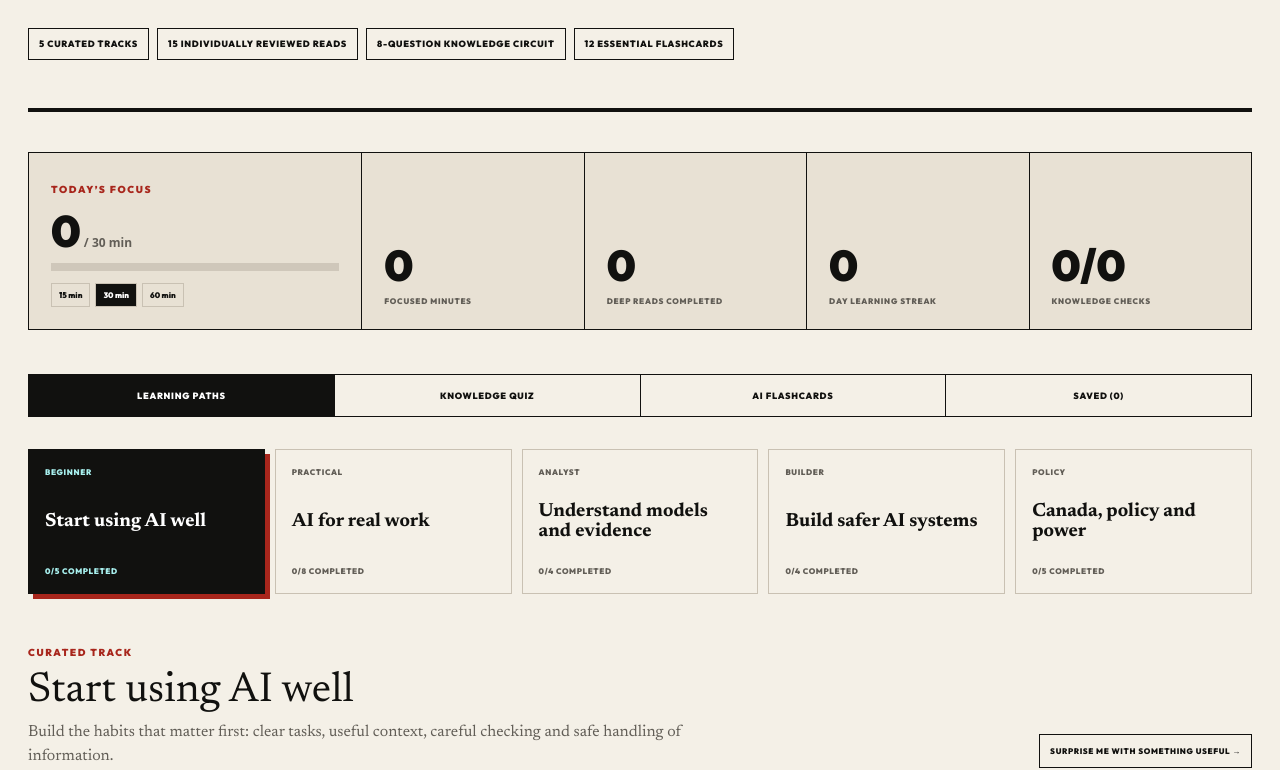
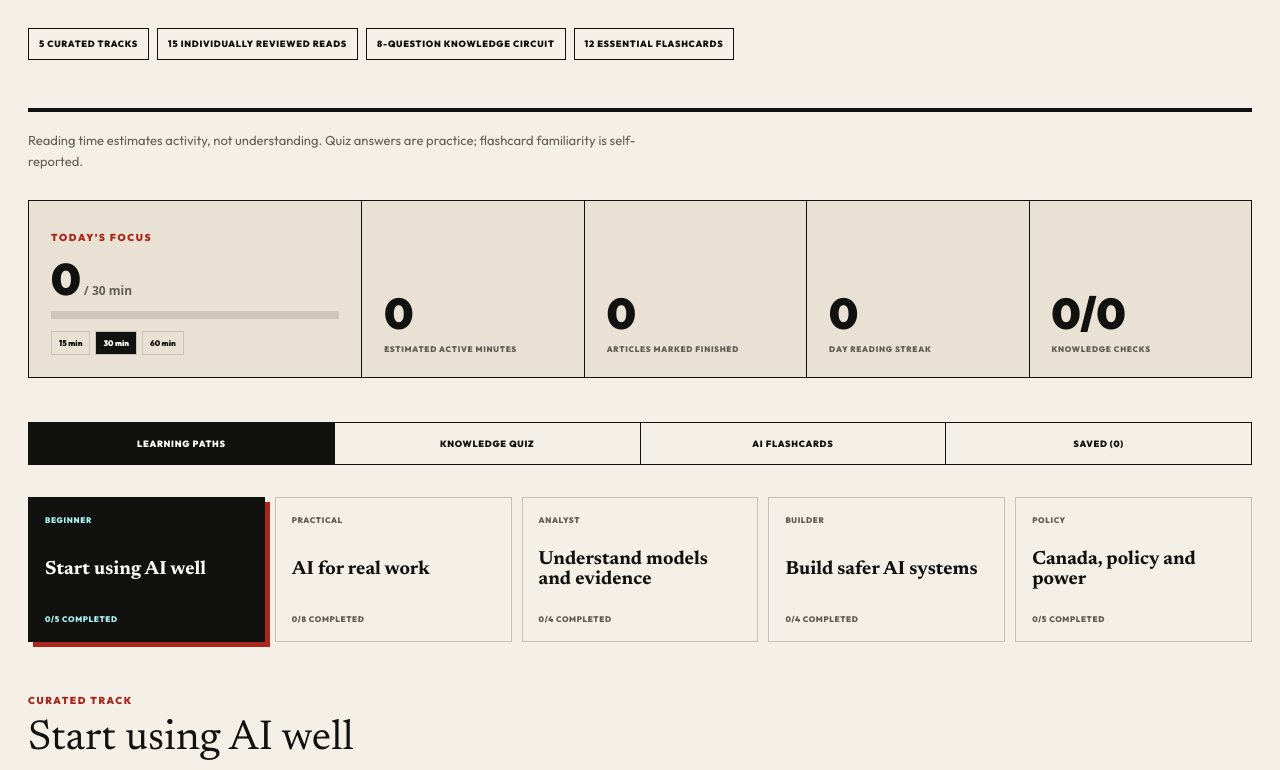
Before and after one commit to EvanR12345/ainew-ca, a Next.js app: page /learn in a window 1280 px wide. Shown: the part 540-1310 px from the top of the page. Built offline with nearby package versions, Linux system fonts and the light colour scheme.

Commit message:
Audit fundamental AdSense readiness and repair learning follow-ups

```diff
--- a/app/learning-lab.tsx
+++ b/app/learning-lab.tsx
@@ -1,6 +1,7 @@
 "use client";
 
 import Link from "next/link";
+import quizQuestions from "./lib/learning-questions.json";
 import { useEffect, useMemo, useState } from "react";
 import { ArticleCard } from "./article-card";
 import { LEARNING_EVENT, QUIZ_PROGRESS_KEY, SAVED_ARTICLES_KEY } from "./learning-actions";
@@ -31,16 +32,6 @@ type LabTab = "paths" | "quiz" | "flashcards" | "saved";
 const DAILY_GOAL_KEY = "ainew-daily-goal-v1";
 const MASTERED_CARDS_KEY = "ainew-mastered-cards-v1";
 
-const quizQuestions = [
-  { id: "evidence", question: "What is the strongest way to judge an AI tool for real work?", options: ["Use the vendor’s best demo", "Test it on your own tasks with a baseline", "Choose the model with the longest name"], correct: 1, explanation: "A local test against the current workflow reveals quality, time, review effort and failure patterns that a polished demo cannot.", slug: "intermediate-compare-ai-answers-evaluation-scorecard" },
-  { id: "privacy", question: "What should happen before private files enter an AI workflow?", options: ["Check permissions, retention and necessity", "Rename every file", "Paste everything and delete the chat later"], correct: 0, explanation: "Access, retention, sensitivity and purpose should be clear before data is shared with any model or connected tool.", slug: "beginner-use-ai-safely-files-email-private-data" },
-  { id: "rag", question: "What makes retrieval-augmented generation useful?", options: ["It always trains a new model", "It retrieves relevant evidence before generation", "It removes the need for citations"], correct: 1, explanation: "RAG selects relevant source material at answer time so the output can be grounded and checked.", slug: "retrieval-augmented-generation-guide" },
-  { id: "agents", question: "Where should high-impact AI agents keep a human involved?", options: ["Only after an incident", "At meaningful approval and override points", "Nowhere once the prototype works"], correct: 1, explanation: "Human review matters where actions affect money, rights, safety, sensitive data or irreversible systems.", slug: "advanced-human-in-the-loop-ai-agent-workflow" },
-  { id: "prompts", question: "What improves a prompt more reliably than a magic phrase?", options: ["More exclamation marks", "Clear context, task, constraints and examples", "Asking the model to be perfect"], correct: 1, explanation: "Useful prompts explain the job, relevant context, constraints, output shape and how the answer will be checked.", slug: "beginner-ai-prompts-without-magic-words" },
-  { id: "benchmarks", question: "Why can a benchmark leader still disappoint in production?", options: ["Benchmarks test fixed conditions, not every real workflow", "Benchmarks never use numbers", "Production models cannot read text"], correct: 0, explanation: "Real deployments add changing data, tools, permissions, latency, cost and ambiguous user behaviour.", slug: "ai-benchmarks-reality-gap" },
-  { id: "hallucination", question: "What is the safest response to a fluent factual answer?", options: ["Trust the tone", "Verify important claims against sources", "Ask it to sound more certain"], correct: 1, explanation: "Confidence and fluency are not evidence. Important factual claims should remain traceable to reliable sources.", slug: "intermediate-repeatable-ai-research-writing-workflow" },
-  { id: "procurement", question: "What should an AI procurement contract preserve?", options: ["A permanent dependency on one model", "Data, evaluation records and the ability to switch", "Only the launch price"], correct: 1, explanation: "Organizations need access to their records, tests and workflow logic so they can audit results and change providers.", slug: "ontario-public-sector-ai-procurement" },
-];
 
 const flashcards = [
   { id: "llm", term: "Large language model", definition: "A model trained to predict and generate language from patterns in large datasets; it does not automatically know whether a claim is true." },
@@ -88,6 +79,7 @@ function readingStreak(history: ReadingHistory) {
 }
 
 export function LearningLab({ articles, tracks }: { articles: ArticleCardData[]; tracks: LearningTrack[] }) {
+  const [storageNotice, setStorageNotice] = useState("");
   const [tab, setTab] = useState<LabTab>("paths");
   const [activeTrackId, setActiveTrackId] = useState(tracks[0]?.id ?? "");
   const [history, setHistory] = useState<ReadingHistory>({});
@@ -106,7 +98,7 @@ export function LearningLab({ articles, tracks }: { articles: ArticleCardData[];
       setSavedSlugs(readJson<string[]>(SAVED_ARTICLES_KEY, []));
       setQuizProgress(readJson<QuizProgress>(QUIZ_PROGRESS_KEY, {}));
       setMastered(readJson<string[]>(MASTERED_CARDS_KEY, []));
-      const savedGoal = Number(window.localStorage.getItem(DAILY_GOAL_KEY));
+      const savedGoal = readJson<number>(DAILY_GOAL_KEY, 30);
       if ([15, 30, 60].includes(savedGoal)) setGoal(savedGoal);
     };
     refresh();
@@ -139,23 +131,33 @@ export function LearningLab({ articles, tracks }: { articles: ArticleCardData[];
     .filter((article) => (history[article.slug]?.seconds ?? 0) > 20 && !history[article.slug]?.completed)
     .sort((a, b) => (history[b.slug]?.lastVisited ?? "").localeCompare(history[a.slug]?.lastVisited ?? ""))
     .slice(0, 4);
-  const surpriseArticle = articles.find((article) => !history[article.slug]?.completed) ?? articles[0];
+  const surpriseArticle = articles.find((article) => !history[article.slug]?.completed);
   const currentQuiz = quizQuestions[quizIndex % quizQuestions.length];
   const currentCard = flashcards[cardIndex % flashcards.length];
 
+  function saveLocal(key: string, value: string) {
+    try {
+      window.localStorage.setItem(key, value);
+      setStorageNotice("");
+      window.dispatchEvent(new CustomEvent(LEARNING_EVENT));
+    } catch {
+      setStorageNotice("Your browser blocked saving. Changes work for this visit but may not be remembered.");
+    }
+  }
+
   const changeGoal = (minutes: number) => {
     setGoal(minutes);
-    window.localStorage.setItem(DAILY_GOAL_KEY, String(minutes));
+    saveLocal(DAILY_GOAL_KEY, String(minutes));
   };
 
   const answerQuiz = (index: number) => {
     if (quizAnswer !== null) return;
     setQuizAnswer(index);
-    const progress = readJson<QuizProgress>(QUIZ_PROGRESS_KEY, {});
+    const progress = { ...quizProgress };
     const key = `lab-${currentQuiz.id}`;
     const current = progress[key] ?? { attempts: 0, correct: 0, lastAnswered: "" };
     progress[key] = { attempts: current.attempts + 1, correct: current.correct + Number(index === currentQuiz.correct), lastAnswered: new Date().toISOString() };
-    window.localStorage.setItem(QUIZ_PROGRESS_KEY, JSON.stringify(progress));
+    saveLocal(QUIZ_PROGRESS_KEY, JSON.stringify(progress));
     setQuizProgress(progress);
   };
 
@@ -167,13 +169,15 @@ export function LearningLab({ articles, tracks }: { articles: ArticleCardData[];
   const markMastered = () => {
     const next = [...new Set([...mastered, currentCard.id])];
     setMastered(next);
-    window.localStorage.setItem(MASTERED_CARDS_KEY, JSON.stringify(next));
+    saveLocal(MASTERED_CARDS_KEY, JSON.stringify(next));
     setRevealed(false);
     setCardIndex((index) => (index + 1) % flashcards.length);
   };
 
   return (
     <div className="learningLab">
+      <p className="relatedNote">Reading time estimates activity, not understanding. Quiz answers are practice; flashcard familiarity is self-reported.</p>
+      {storageNotice && <p role="status">{storageNotice}</p>}
       <section className="learningDashboard" aria-label="Your learning dashboard">
         <div className="goalPanel">
           <span className="eyebrow">TODAY’S FOCUS</span>
@@ -183,9 +187,9 @@ export function LearningLab({ articles, tracks }: { articles: ArticleCardData[];
             {[15, 30, 60].map((minutes) => <button type="button" className={goal === minutes ? "active" : ""} key={minutes} onClick={() => changeGoal(minutes)}>{minutes} min</button>)}
           </div>
         </div>
-        <div className="learningMetric"><strong>{stats.totalMinutes}</strong><span>focused minutes</span></div>
-        <div className="learningMetric"><strong>{stats.completed}</strong><span>deep reads completed</span></div>
-        <div className="learningMetric"><strong>{stats.streak}</strong><span>day learning streak</span></div>
+        <div className="learningMetric"><strong>{stats.totalMinutes}</strong><span>estimated active minutes</span></div>
+        <div className="learningMetric"><strong>{stats.completed}</strong><span>articles marked finished</span></div>
+        <div className="learningMetric"><strong>{stats.streak}</strong><span>day reading streak</span></div>
         <div className="learningMetric"><strong>{stats.quizCorrect}/{stats.quizAttempts}</strong><span>knowledge checks</span></div>
       </section>
 
@@ -199,7 +203,7 @@ export function LearningLab({ articles, tracks }: { articles: ArticleCardData[];
       <nav className="labTabs" aria-label="Learning Lab sections">
         {(["paths", "quiz", "flashcards", "saved"] as LabTab[]).map((item) => (
           <button type="button" key={item} className={tab === item ? "active" : ""} onClick={() => setTab(item)}>
-            {item === "paths" ? "Learning paths" : item === "quiz" ? "Knowledge quiz" : item === "flashcards" ? "AI flashcards" : `Saved (${savedSlugs.length})`}
+            {item === "paths" ? "Learning paths" : item === "quiz" ? "Knowledge quiz" : item === "flashcards" ? "AI flashcards" : `Saved (${savedArticles.length})`}
           </button>
         ))}
       </nav>
@@ -212,7 +216,7 @@ export function LearningLab({ articles, tracks }: { articles: ArticleCardData[];
               return <button type="button" key={track.id} className={track.id === activeTrack.id ? "active" : ""} onClick={() => setActiveTrackId(track.id)}><span>{track.level}</span><strong>{track.title}</strong><small>{completed}/{track.articles.length} completed</small></button>;
             })}
           </div>
-          <header className="trackHeader"><div><span className="eyebrow">CURATED TRACK</span><h2>{activeTrack.title}</h2><p>{activeTrack.description}</p></div>{surpriseArticle && <Link href={`/article/${surpriseArticle.slug}`}>Surprise me with something useful →</Link>}</header>
+          <header className="trackHeader"><div><span className="eyebrow">CURATED TRACK</span><h2>{activeTrack.title}</h2><p>{activeTrack.description}</p></div>{surpriseArticle && <Link href={`/article/${surpriseArticle.slug}`}>Read an unfinished article →</Link>}</header>
           <div className="labArticleGrid">{activeTrack.articles.map((article) => <ArticleCard key={article.slug} article={article} />)}</div>
         </section>
       )}
@@ -222,13 +226,13 @@ export function LearningLab({ articles, tracks }: { articles: ArticleCardData[];
           <div className="quizCounter"><span>QUESTION {(quizIndex % quizQuestions.length) + 1} OF {quizQuestions.length}</span><strong>{stats.quizCorrect} correct so far</strong></div>
           <h2>{currentQuiz.question}</h2>
           <div className="labQuizOptions">{currentQuiz.options.map((option, index) => <button type="button" key={option} disabled={quizAnswer !== null} onClick={() => answerQuiz(index)} className={quizAnswer === null ? "" : index === currentQuiz.correct ? "correct" : index === quizAnswer ? "incorrect" : ""}><strong>{String.fromCharCode(65 + index)}</strong>{option}</button>)}</div>
-          {quizAnswer !== null && <div className="labQuizResult" role="status"><strong>{quizAnswer === currentQuiz.correct ? "Correct—keep the signal." : "Good attempt—tighten the model."}</strong><p>{currentQuiz.explanation}</p><div><Link href={`/article/${currentQuiz.slug}`}>Read the related lesson →</Link><button type="button" onClick={nextQuiz}>Next question →</button></div></div>}
+          {quizAnswer !== null && <div className="labQuizResult" role="status"><strong>{quizAnswer === currentQuiz.correct ? "Correct." : "Not quite. Here is why."}</strong><p>{currentQuiz.explanation}</p><div><Link href={`/article/${currentQuiz.slug}`}>Read the related lesson →</Link><button type="button" onClick={nextQuiz}>Next question →</button></div></div>}
         </section>
       )}
 
       {tab === "flashcards" && (
         <section className="labPanel flashcardPanel">
-          <div className="flashcardStatus"><span>{mastered.length} of {flashcards.length} mastered</span><button type="button" onClick={() => { setCardIndex((index) => (index + 1) % flashcards.length); setRevealed(false); }}>Shuffle next →</button></div>
+          <div className="flashcardStatus"><span>{mastered.length} of {flashcards.length} marked familiar</span><button type="button" onClick={() => { setCardIndex((index) => (index + 1) % flashcards.length); setRevealed(false); }}>Next card →</button></div>
           <button type="button" className={`flashcard${revealed ? " revealed" : ""}`} onClick={() => setRevealed((value) => !value)} aria-pressed={revealed}>
             <span>{revealed ? "DEFINITION" : "AI TERM"}</span>
             <strong>{revealed ? currentCard.definition : currentCard.term}</strong>
@@ -240,7 +244,7 @@ export function LearningLab({ articles, tracks }: { articles: ArticleCardData[];
 
       {tab === "saved" && (
         <section className="labPanel">
-          <header className="savedHeader"><div><span className="eyebrow">YOUR READING QUEUE</span><h2>{savedArticles.length ? `${savedArticles.length} stories waiting for you.` : "Build a queue worth returning to."}</h2></div>{surpriseArticle && <Link href={`/article/${surpriseArticle.slug}`}>Start an unread story →</Link>}</header>
+          <header className="savedHeader"><div><span className="eyebrow">YOUR READING QUEUE</span><h2>{savedArticles.length ? `${savedArticles.length} stories waiting for you.` : "Build a queue worth returning to."}</h2></div>{surpriseArticle && <Link href={`/article/${surpriseArticle.slug}`}>Read an unfinished article →</Link>}</header>
           {savedArticles.length ? <div className="labArticleGrid">{savedArticles.map((article) => <ArticleCard key={article.slug} article={article} />)}</div> : <p className="savedEmpty">Use “Save for later” on any article card. Your queue stays on this device and appears here instantly.</p>}
         </section>
       )}
--- /dev/null
+++ b/app/lib/learning-questions.json
@@ -0,0 +1,98 @@
+[
+  {
+    "id": "evidence",
+    "question": "Tool A finishes a task faster but needs more correction. How should you compare it with your current workflow?",
+    "options": [
+      "Compare the time to the first draft only",
+      "Compare total time per accepted result, including review",
+      "Compare the length of each answer"
+    ],
+    "correct": 1,
+    "explanation": "Count preparation, generation, checking and repair. Divide total effort by accepted results; a faster draft can still make the full task slower.",
+    "slug": "intermediate-compare-ai-answers-evaluation-scorecard"
+  },
+  {
+    "id": "privacy",
+    "question": "You need help wording an email about a delayed order. What is the best starting input?",
+    "options": [
+      "A fictional description without customer identifiers",
+      "The entire customer email thread for context",
+      "The real email with only the customer name replaced"
+    ],
+    "correct": 0,
+    "explanation": "A writing exercise usually needs the problem and intended tone. Removing a name alone may leave identifying details; a fictional example avoids sharing the real record.",
+    "slug": "beginner-use-ai-safely-files-email-private-data"
+  },
+  {
+    "id": "rag",
+    "question": "A retrieved travel policy says $40, but a newer approved version says $45. What should you check first?",
+    "options": [
+      "Whether the answer sounds confident",
+      "Whether both values can be averaged",
+      "Which policy version applies to the expense date"
+    ],
+    "correct": 2,
+    "explanation": "A quotation can be accurate but come from a superseded document. Check effective dates, document authority and the relevant passage before accepting the answer.",
+    "slug": "advanced-retrieval-ai-own-documents-citations"
+  },
+  {
+    "id": "agents",
+    "question": "A support agent requests approval to send an email. What should the approval show?",
+    "options": [
+      "Only a summary of the intended outcome",
+      "The exact recipient, message and attachments",
+      "Only the name of the model producing it"
+    ],
+    "correct": 1,
+    "explanation": "Approve the specific action and payload. If those details change after approval, ask for approval again; a general goal is not permission for every action.",
+    "slug": "advanced-human-in-the-loop-ai-agent-workflow"
+  },
+  {
+    "id": "prompts",
+    "question": "Your workshop notes do not specify a room. What instruction best preserves that uncertainty?",
+    "options": [
+      "Say the room will be confirmed later",
+      "Choose a likely room from past events",
+      "Leave out all logistical information"
+    ],
+    "correct": 0,
+    "explanation": "Keep the known date and time while stating that the room is unconfirmed. A clearer brief protects the facts without discarding useful information.",
+    "slug": "beginner-ai-prompts-without-magic-words"
+  },
+  {
+    "id": "benchmarks",
+    "question": "An updated system passes 99 tests but exposes a restricted record in one. What is the sound release decision?",
+    "options": [
+      "Release because the average score is high",
+      "Increase the passing threshold next time",
+      "Block release until the access-control failure is fixed"
+    ],
+    "correct": 2,
+    "explanation": "A serious unauthorized disclosure is a release-blocking failure. Average scores can conceal critical problems and do not replace explicit failure criteria.",
+    "slug": "advanced-ai-evaluation-red-team-monitor-production"
+  },
+  {
+    "id": "hallucination",
+    "question": "A source announces a public consultation. Your draft says the proposal is now law. What should you do?",
+    "options": [
+      "Keep the claim if another chatbot agrees",
+      "Describe it as a consultation unless enactment is verified",
+      "Add a disclaimer but keep the claim unchanged"
+    ],
+    "correct": 1,
+    "explanation": "The source must support the status of the claim. A proposal, announcement and enacted requirement are different; a disclaimer cannot repair an unsupported statement.",
+    "slug": "intermediate-repeatable-ai-research-writing-workflow"
+  },
+  {
+    "id": "spreadsheet",
+    "question": "Paid Ontario rows contain $120 and $50; a pending Ontario row contains $80. What should the paid-only total be?",
+    "options": [
+      "$170",
+      "$250",
+      "$200"
+    ],
+    "correct": 0,
+    "explanation": "Include only rows meeting both conditions: Ontario and Paid. The pending $80 is excluded. The spreadsheet guide provides the source rows and a SUMIFS formula to check.",
+    "slug": "intermediate-use-ai-spreadsheets-structured-data"
+  }
+]
--- a/app/privacy/page.tsx
+++ b/app/privacy/page.tsx
@@ -11,13 +11,13 @@ export const metadata: Metadata = buildPageMetadata({
 
 export default function PrivacyPage() {
   return (
-    <InfoPage eyebrow="LEGAL" title="Privacy policy" intro="How AI New Canada handles reader information. Last updated September 8, 2026.">
+    <InfoPage eyebrow="LEGAL" title="Privacy policy" intro="How AI New Canada handles reader information. Last updated September 9, 2026.">
       <section><h2>Information you provide</h2><p>If you contact the newsroom, AI New Canada receives the email address, name and message you choose to send. The site does not collect newsletter addresses or present a subscription form.</p></section>
       <section><h2>Analytics and advertising</h2><p>Advertising scripts and visible ads are disabled during the publication-quality review. The document includes a static Google AdSense account meta tag for ownership verification; it does not load an advertising script or create an ad placement. AI New Canada does not activate advertising unless the applicable consent controls and disclosures are active. No other advertising provider is configured.</p></section>
       <section><h2>Website delivery</h2><p>Hosting and network providers process technical information, such as IP addresses, requested URLs, browser information and request times, to deliver and protect the website. This is separate from the reading and learning records stored in your browser. Following an external source link sends you to another provider, whose privacy practices apply there.</p></section>
-      <section><h2>If Google advertising is enabled</h2><p>Google and its advertising partners may use cookies, web beacons, IP addresses and other identifiers to deliver, measure and, where permitted, personalize ads. These advertising technologies are not loaded by the current site. Before enabling them, we will apply the required consent choices and update this policy to reflect the actual configuration.</p><p>Read <a href="https://policies.google.com/technologies/partner-sites" rel="noreferrer" target="_blank">how Google uses information from partner sites</a> and review <a href="https://myadcenter.google.com/" rel="noreferrer" target="_blank">Google&apos;s ad preferences</a>. Browser cookie controls and any applicable on-site consent options provide additional choices.</p></section>
+      <section><h2>If Google advertising is enabled</h2><p>Google and its advertising partners may use cookies, web beacons, IP addresses and other identifiers to deliver and measure ads. Where permitted, advertising cookies may personalize ads based on previous visits to this site and other websites. These advertising technologies are not loaded by the current site. Before enabling them, we will apply the required consent choices and update this policy to reflect the actual configuration.</p><p>Read <a href="https://policies.google.com/technologies/partner-sites" rel="noreferrer" target="_blank">how Google uses information from partner sites</a> and review <a href="https://myadcenter.google.com/" rel="noreferrer" target="_blank">Google&apos;s ad preferences to opt out of personalized advertising</a>. Browser cookie controls and any applicable on-site consent options provide additional choices.</p></section>
       <section><h2>Reading recommendations</h2><p>The site stores estimated active reading time, visits, scroll progress and article categories on this device to help you return to stories and choose related reading. A story is marked finished after sufficient active time and scroll progress, or when you mark it finished yourself. Time and scrolling are activity estimates, not a measure of comprehension. This reading history stays in your browser and is not transmitted to AI New Canada.</p></section>
-      <section><h2>Learning Lab</h2><p>Daily goals, saved stories, quiz results and mastered flashcards are stored only in this browser. They power the Learning Lab and can be cleared through your browser’s site-data controls. AI New Canada does not receive these device-local learning records.</p></section>
+      <section><h2>Learning Lab</h2><p>Daily goals, saved stories, quiz results and self-reported flashcard familiarity are stored only in this browser. They power the Learning Lab and can be cleared through your browser’s site-data controls. AI New Canada does not receive these device-local learning records.</p></section>
       <section><h2>Language preference</h2><p>Your English or French edition preference is stored only in this browser. You can change it from the header or clear it through your browser’s site-data controls.</p></section>
       <section><h2>How information is used</h2><p>Information intentionally sent to the newsroom is used to answer the message, evaluate a correction or respond to the requested inquiry. AI New Canada does not sell personal contact information.</p></section>
       <section><h2>Your choices</h2><p>You may request access, correction or deletion of personal information, subject to applicable law and necessary records. Browser-stored reading, learning and language data can be removed through your browser’s site-data controls.</p></section>
--- a/app/sitemap.xml/route.ts
+++ b/app/sitemap.xml/route.ts
@@ -24,7 +24,7 @@ export function sitemapEntries(): SitemapEntry[] {
   const routeDates: Record<string, string> = {
     "/": "2026-09-08",
     "/articles/": "2026-09-08",
-    "/learn/": "2026-08-11",
+    "/learn/": "2026-09-09",
     "/topics/": SEARCH_REVIEW_DATE,
     "/topics/canadian-ai-policy/": SEARCH_REVIEW_DATE,
     "/topics/using-ai/": SEARCH_REVIEW_DATE,
@@ -36,7 +36,7 @@ export function sitemapEntries(): SitemapEntry[] {
     "/editorial-policy/": "2026-09-08",
     "/corrections-policy/": "2026-08-11",
     "/contact/": "2026-09-08",
-    "/privacy/": "2026-09-08",
+    "/privacy/": "2026-09-09",
     "/terms/": "2026-08-10",
   };
   const staticRoutes = Object.entries(routeDates).map(([route, lastModified]) => ({
```
Also changed, not shown: app/learn/page.tsx (+8 -2 lines), 4 other files (tests, documents, lock files or other folders).
